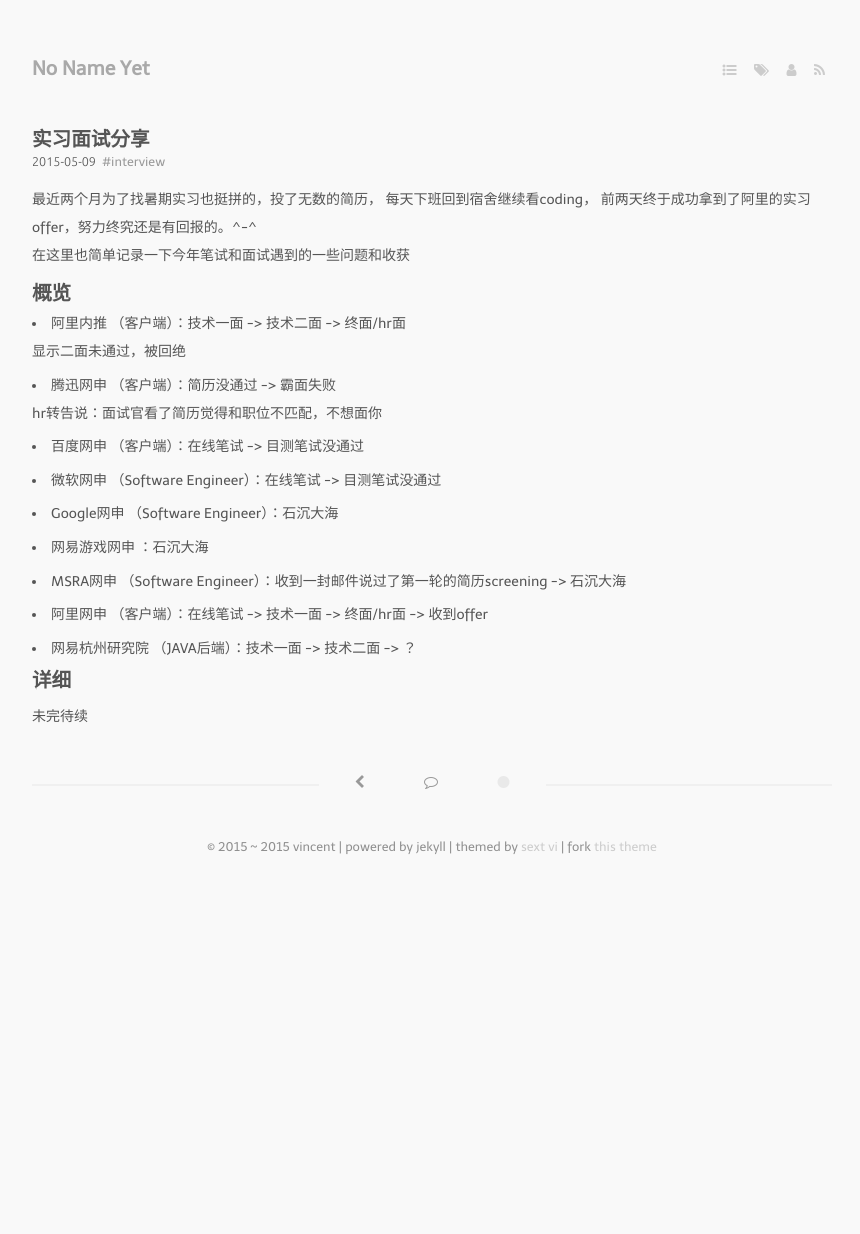
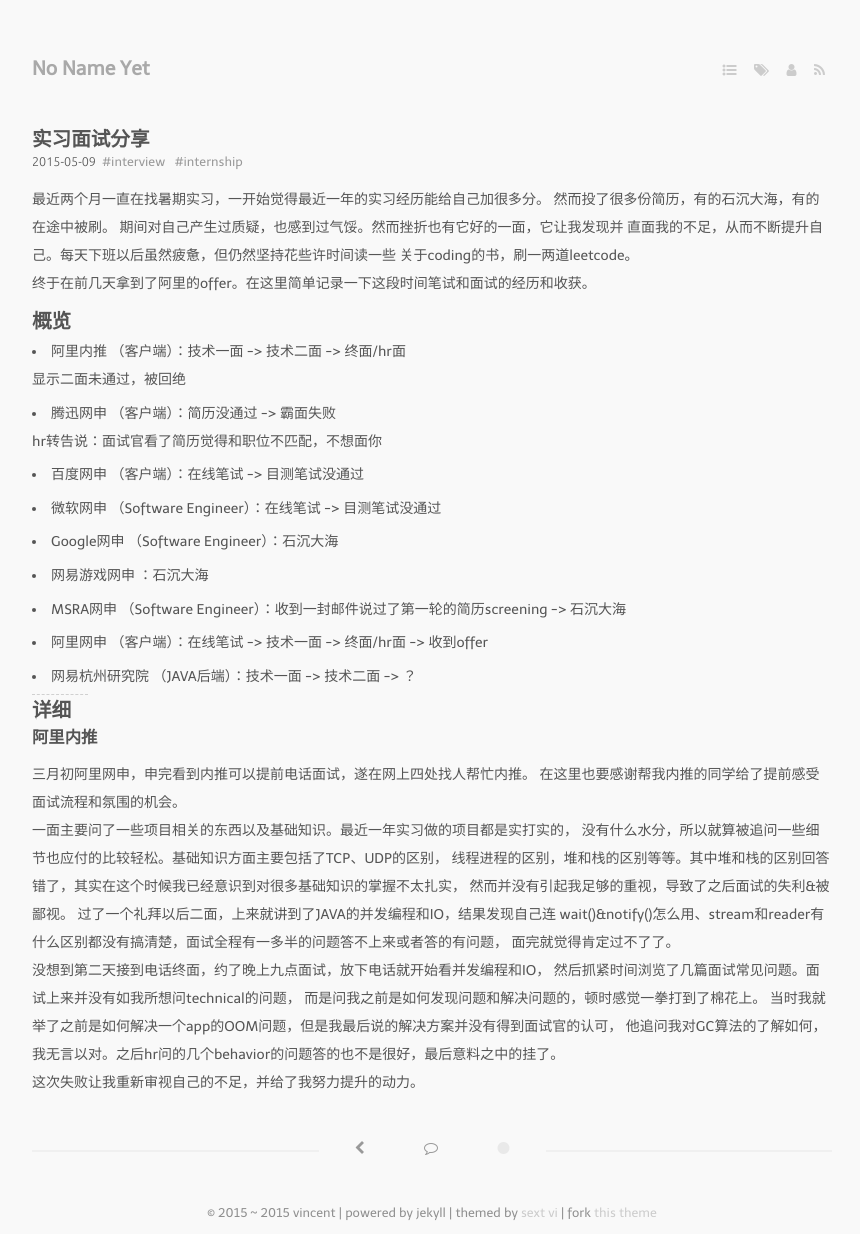
Before and after one commit to grayy921013/grayy921013.github.io, a Jekyll site: the page built from _posts/2015-05-09-interview-review.markdown, in a window 1280 px wide. Shown: the whole page, without its empty margins (208-1068 px from the left). Built offline with Jekyll 4.4.1, drawn with Linux system fonts in a browser that asks for light colours; nearby versions of some CDN libraries; Markdown is read by kramdown in place of the engine named in the settings; before the commit the page ends 900 px from its top, so only the background shows below that.

Commit message:
post update

```diff
--- a/_posts/2015-05-09-interview-review.markdown
+++ b/_posts/2015-05-09-interview-review.markdown
@@ -4,12 +4,15 @@ layout: post
 guid: urn:uuid:2abac632-f60e-11e4-b9b2-1697f925ec7b
 tags:
   - interview
+  - internship
 ---
 
-最近两个月为了找暑期实习也挺拼的，投了无数的简历，
-每天下班回到宿舍继续看coding，
-前两天终于成功拿到了阿里的实习offer，努力终究还是有回报的。^-^
-在这里也简单记录一下今年笔试和面试遇到的一些问题和收获
+最近两个月一直在找暑期实习，一开始觉得最近一年的实习经历能给自己加很多分。
+然而投了很多份简历，有的石沉大海，有的在途中被刷。
+期间对自己产生过质疑，也感到过气馁。然而挫折也有它好的一面，它让我发现并
+直面我的不足，从而不断提升自己。每天下班以后虽然疲惫，但仍然坚持花些许时间读一些
+关于coding的书，刷一两道leetcode。
+终于在前几天拿到了阿里的offer。在这里简单记录一下这段时间笔试和面试的经历和收获。
 
 ## 概览
 * 阿里内推 （客户端）：技术一面 -> 技术二面 -> 终面/hr面
@@ -24,5 +27,22 @@ tags:
 * 阿里网申 （客户端）：在线笔试 -> 技术一面 -> 终面/hr面 -> 收到offer
 * 网易杭州研究院 （JAVA后端）：技术一面 -> 技术二面 -> ？
 
+---
+
 ## 详细
-未完待续
+### 阿里内推
+三月初阿里网申，申完看到内推可以提前电话面试，遂在网上四处找人帮忙内推。
+在这里也要感谢帮我内推的同学给了提前感受面试流程和氛围的机会。
+一面主要问了一些项目相关的东西以及基础知识。最近一年实习做的项目都是实打实的，
+没有什么水分，所以就算被追问一些细节也应付的比较轻松。基础知识方面主要包括了TCP、UDP的区别，
+线程进程的区别，堆和栈的区别等等。其中堆和栈的区别回答错了，其实在这个时候我已经意识到对很多基础知识的掌握不太扎实，
+然而并没有引起我足够的重视，导致了之后面试的失利&被鄙视。
+过了一个礼拜以后二面，上来就讲到了JAVA的并发编程和IO，结果发现自己连
+wait()&notify()怎么用、stream和reader有什么区别都没有搞清楚，面试全程有一多半的问题答不上来或者答的有问题，
+面完就觉得肯定过不了了。
+没想到第二天接到电话终面，约了晚上九点面试，放下电话就开始看并发编程和IO，
+然后抓紧时间浏览了几篇面试常见问题。面试上来并没有如我所想问technical的问题，
+而是问我之前是如何发现问题和解决问题的，顿时感觉一拳打到了棉花上。
+当时我就举了之前是如何解决一个app的OOM问题，但是我最后说的解决方案并没有得到面试官的认可，
+他追问我对GC算法的了解如何，我无言以对。之后hr问的几个behavior的问题答的也不是很好，最后意料之中的挂了。
+这次失败让我重新审视自己的不足，并给了我努力提升的动力。
```
